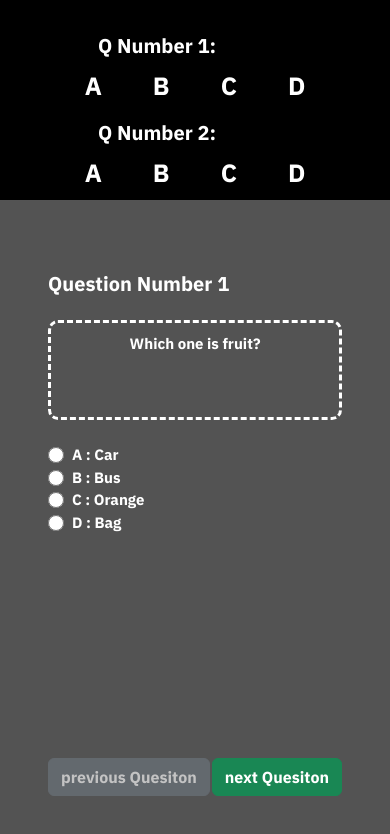
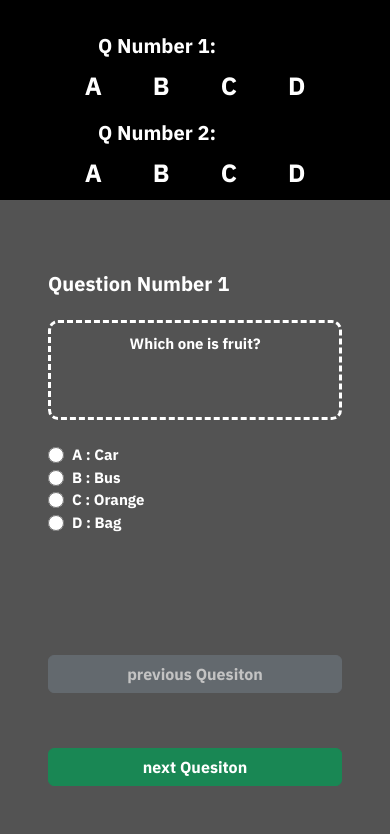
Before and after one commit to omidfarhangnia/Quiz-JS-Project, a plain HTML site: page index.html in a window 390 px wide. Drawn offline with nearby package versions, Linux system fonts and the light colour scheme.

Commit message:
adding some small styles for smaller than 600px

```diff
--- a/style.css
+++ b/style.css
@@ -115,3 +115,12 @@ input{
         font-size: 20px !important;
     }
 }
+@media (max-width: 600px) {
+    #previous__button{
+        margin-top: 30px;
+    }
+    #previous__button , #GetScore__button , #next__button{
+        width: 100%;
+        margin-bottom: 10px;
+    }
+}
```
